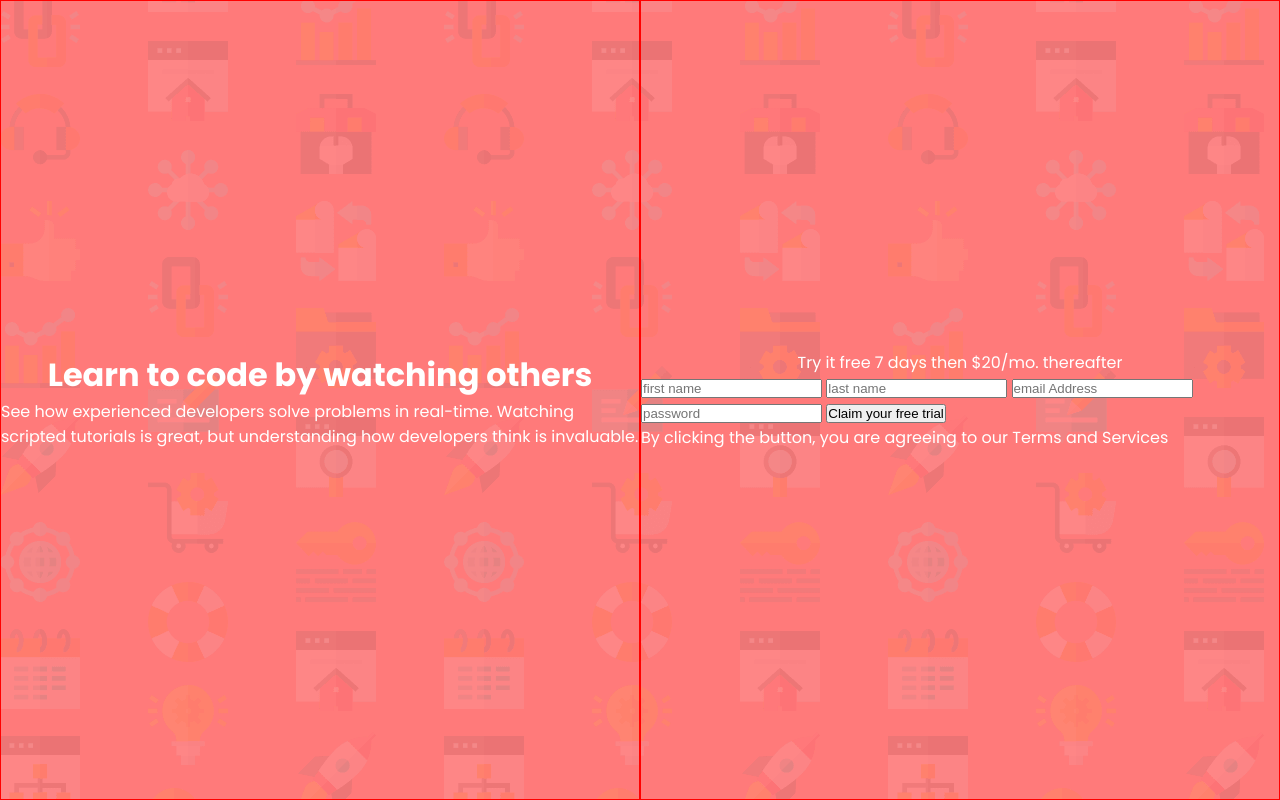
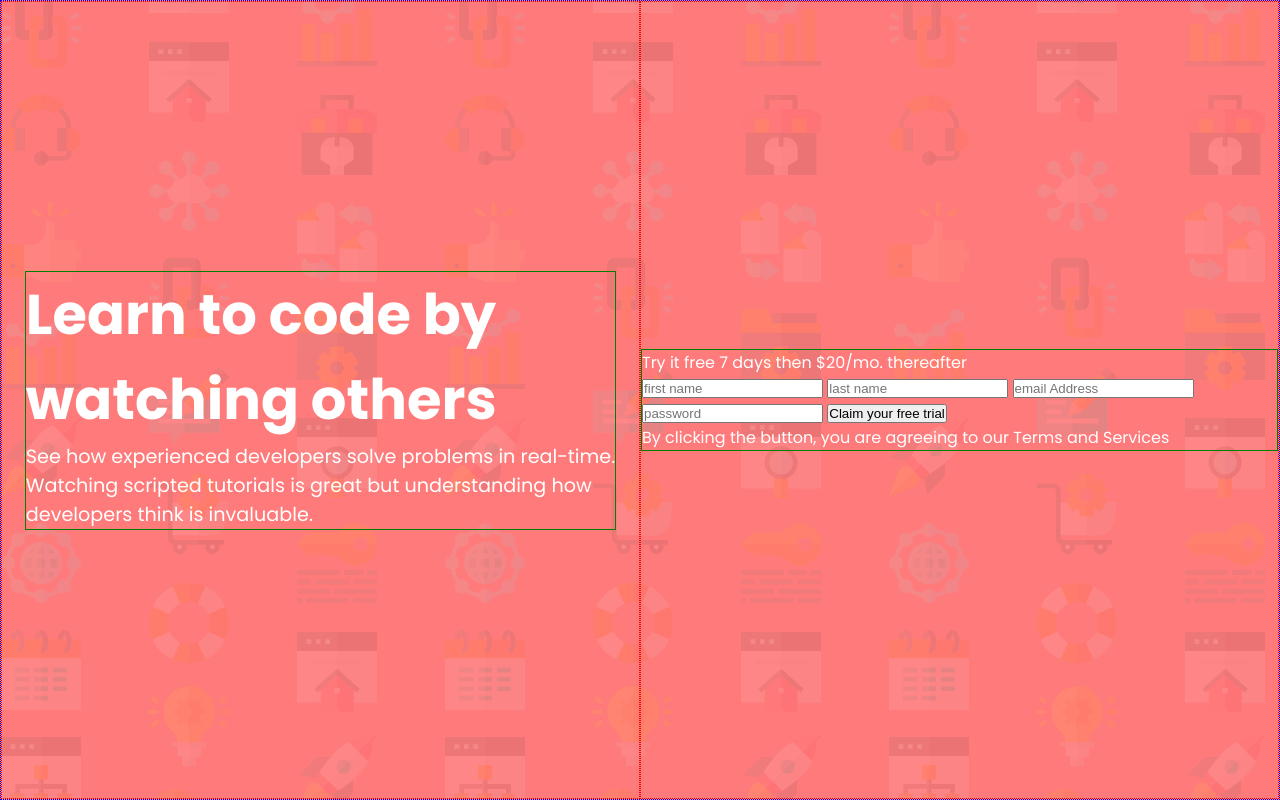
Before and after one commit to Kudzanayi-Dzvairo/intro-signup-form, a plain HTML site: page index.html in a window 1280 px wide. Drawn offline with Linux system fonts and the light colour scheme.

Commit message:
left-side

```diff
--- a/index.html
+++ b/index.html
@@ -24,9 +24,8 @@
   <div class="main">
     <div class="title">
       <div class="box">
-      <h1>  Learn to code by watching others </h1>
-      <p class="text">  See how experienced developers solve problems in real-time. Watching scripted tutorials is great,
-        but understanding how developers think is invaluable. </p>
+      <h1>  Learn to code by<br> watching others </h1>
+      <p class="text">  See how experienced developers solve problems in real-time.<br> Watching scripted tutorials is great but understanding how<br> developers think is invaluable.  </p>
       </div>
     </div>
     <div class="form">
--- a/style.css
+++ b/style.css
@@ -44,22 +44,32 @@ body{
     width: 100vw;
     display: flex;
     justify-content: column;
+    border: 1px dotted blue;
 }
 
 
 .title, .form{
     width: 50%;
     height: 100%;
-    border: 1px solid red;
     display: flex;
-    flex-direction: row;
+    justify-content: center;
     align-items: center;
+    border: 1px dotted red;
 }
 
 .box{
     display: flex;
     flex-direction: column;
-    align-items: center;
+    justify-content: center;
+    border: 1px solid green;
 }
 
-h1
+h1{
+    font-size: 3.5em;
+    font-weight: 700;
+}
+
+.text{
+    font-size: 1.2em;
+    font-weight: 400;
+}
```
